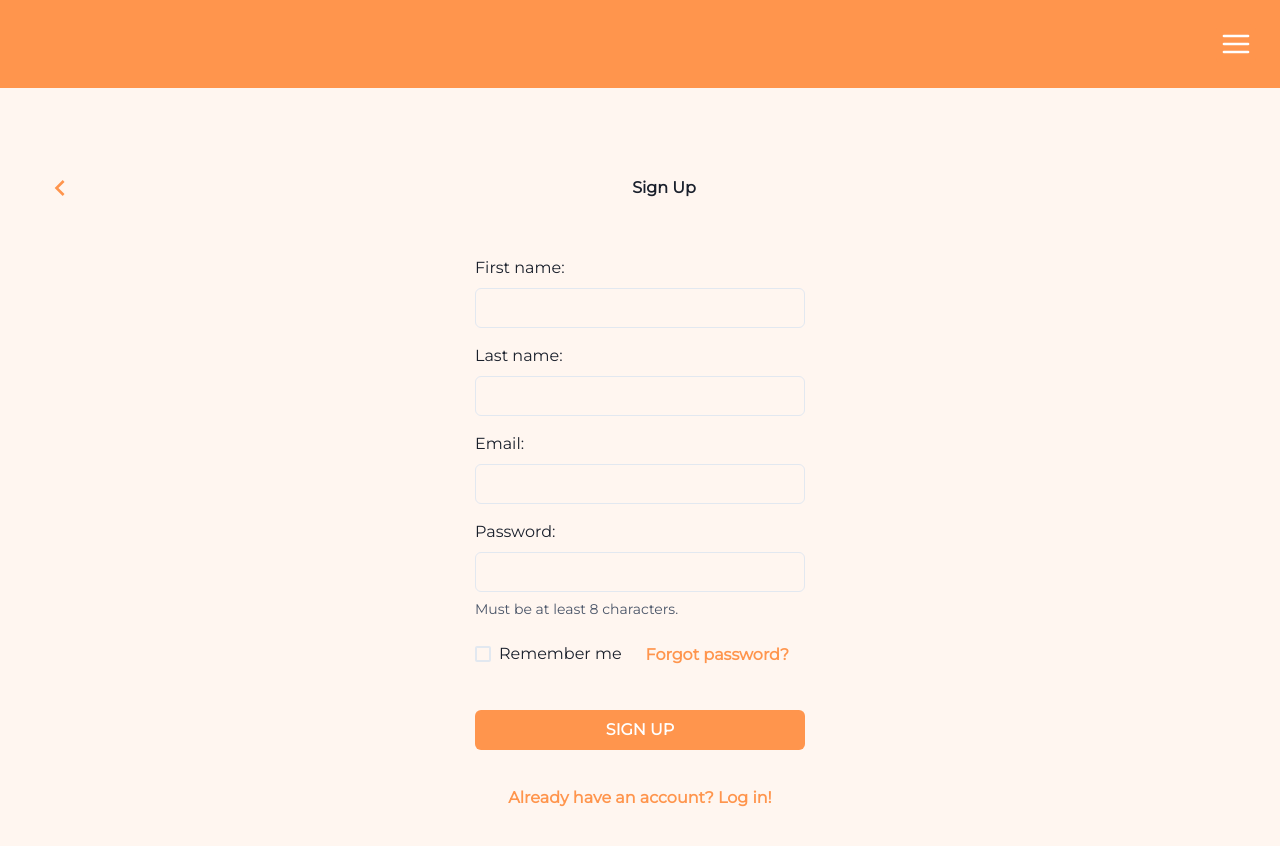
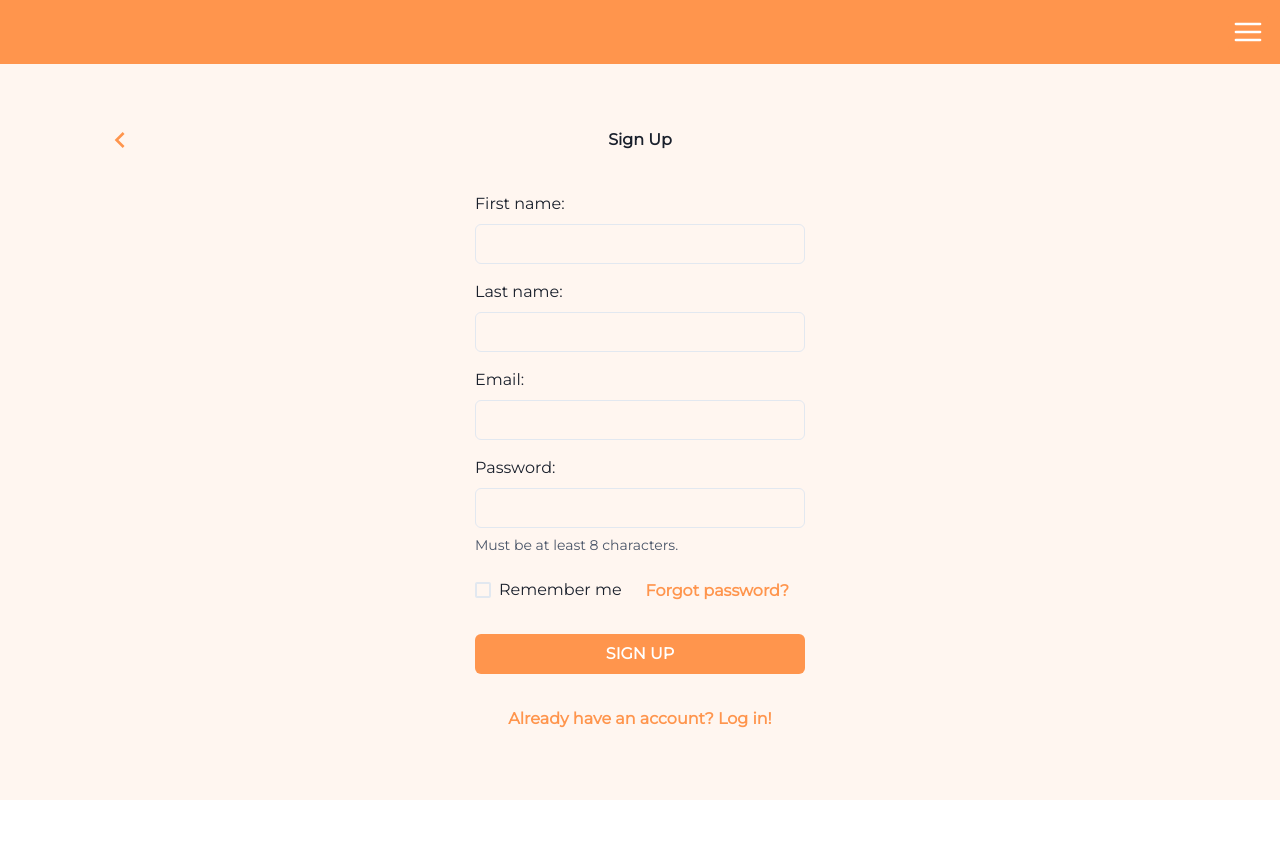
Before and after one commit to adasha-enterprises/geek-collectors-network, a React app in the folder apps/frontend/: page /register in a window 1280 px wide. Shown: the top 846 px of the page. After the commit the page ends 800 px from the top, so only its background shows below. Built offline with nearby package versions, Linux system fonts and the light colour scheme.

Commit message:
75: touch up on landing page (#95)
* feat(frontend): fix layout

* refactor(frontend): remove unnecessary imports

* feat(frontend): apply background to landing page

```diff
--- a/apps/frontend/src/components/Header.tsx
+++ b/apps/frontend/src/components/Header.tsx
@@ -4,7 +4,7 @@ import { HamburgerIcon } from '@chakra-ui/icons';
 
 function Header() {
   return (
-    <Box as="header" bg="brand.500" p={6} zIndex="sticky" top={0}>
+    <Box as="header" bg="brand.500" p={3} zIndex="sticky" top={0}>
       <Flex justify="end" align="center">
         <IconButton
           colorScheme="brand"
--- a/apps/frontend/src/components/NavigationButton.tsx
+++ b/apps/frontend/src/components/NavigationButton.tsx
@@ -5,15 +5,17 @@ import { useNavigate } from 'react-router-dom';
 interface NavigationButtonProps {
     label: string;
     to: string;
+    variant?: string;
 }
 
-function NavigationButton({ to, label }: NavigationButtonProps) {
+function NavigationButton({ to, label, variant }: NavigationButtonProps) {
   const navigate = useNavigate();
 
   return (
     <Button
       colorScheme="brand"
-      w={'90%'}
+      w={{ 'base': '90%', 'md': '50%', 'lg': '30%' }}
+      variant={variant || 'solid'}
       onClick={ () => navigate(to) }
     >
       {label}
--- a/apps/frontend/src/components/PageLink.tsx
+++ b/apps/frontend/src/components/PageLink.tsx
@@ -1,18 +1,24 @@
 import React from 'react';
-import { HStack, Link as ChakraLink, BoxProps } from '@chakra-ui/react';
-import { Link as ReactRouterLink } from 'react-router-dom';
+import { HStack, Button } from '@chakra-ui/react';
+import { Link } from 'react-router-dom';
 
-interface PageLinkProps extends BoxProps {
+type PageLinkProps = {
     text: string;
     to: string;
   }
 
-function PageLink({ text, to, ...rest } : PageLinkProps) {
+function PageLink({ text, to } : PageLinkProps) {
   return (
-    <HStack w={'100%'} justify={'center'} color={'brand.500'} {...rest}>
-      <ChakraLink as={ReactRouterLink} to={to}>
-        <b>{text}</b>
-      </ChakraLink>
+    <HStack w={'100%'} justify={'center'} color={'brand.500'} >
+      <Link to={to} >
+        <Button
+          size={['sm', 'md']}
+          colorScheme="brand"
+          variant="link"
+        >
+          {text}
+        </Button>
+      </Link>
     </HStack>
   );
 }
--- a/apps/frontend/src/components/PageTitle.tsx
+++ b/apps/frontend/src/components/PageTitle.tsx
@@ -1,6 +1,6 @@
 import React from 'react';
 import { Link } from 'react-router-dom';
-import { HStack, Heading, IconButton } from '@chakra-ui/react';
+import { SimpleGrid, Heading, IconButton } from '@chakra-ui/react';
 import { ChevronLeftIcon } from '@chakra-ui/icons';
 
 type PageTitleProps = {
@@ -9,7 +9,7 @@ type PageTitleProps = {
 
 function PageTitle({ title }: PageTitleProps) {
   return (
-    <HStack w={'100%'} mb={10}>
+    <SimpleGrid columns={3} width={'90%'} mb={6}>
       <Link to="..">
         <IconButton
           colorScheme="transparent"
@@ -17,10 +17,10 @@ function PageTitle({ title }: PageTitleProps) {
           icon={<ChevronLeftIcon w={8} h={8} color="brand.500" />}
         />
       </Link>
-      <Heading size={'sm'} m={'auto'}>
+      <Heading size={'sm'} alignSelf={'center'} justifySelf={'center'}>
         {title}
       </Heading>
-    </HStack>
+    </SimpleGrid>
   );
 }
 
--- a/apps/frontend/src/components/RegistrationForm.tsx
+++ b/apps/frontend/src/components/RegistrationForm.tsx
@@ -114,13 +114,12 @@ function RegistrationForm() {
           w={'100%'}
           colorScheme="brand"
           variant="solid"
-          mt={8}
-          m={5}
+          m={2}
           disabled={formik.isSubmitting}
         >
           SIGN UP
         </Button>
-        <PageLink text={'Already have an account? Log in!'} to={'/login'} paddingBottom={20} />
+        <PageLink text={'Already have an account? Log in!'} to={'/login'} />
       </VStack>
     </form>
   );
--- a/apps/frontend/src/pages/LandingPage.tsx
+++ b/apps/frontend/src/pages/LandingPage.tsx
@@ -1,5 +1,4 @@
 import React from 'react';
-import { Link } from 'react-router-dom';
 import { Image, VStack } from '@chakra-ui/react';
 import NavigationButton from '../components/NavigationButton';
 
@@ -7,7 +6,7 @@ function LandingPage() {
   return (
     <VStack
       spacing={4}
-      bg="background"
+      bg="brand.50"
       w={'100vw'}
       h={'100vh'}
       justify={'center'}
@@ -17,7 +16,7 @@ function LandingPage() {
         alt="gcn_logo"
       /> */}
       <NavigationButton label="LOGIN" to="/login" />
-      <NavigationButton label="SIGN UP" to="/register" />
+      <NavigationButton label="SIGN UP" to="/register" variant={'outline'} />
     </VStack>
   );
 }
--- a/apps/frontend/src/pages/LoginPage.tsx
+++ b/apps/frontend/src/pages/LoginPage.tsx
@@ -20,7 +20,7 @@ function LoginPage({ formComponent }: LoginPageProps) {
       >
         <PageTitle title={'Login'} />
         {formComponent}
-        <PageLink text={"Don't have an account? Sign up!"} to={'/register'} p={4} />
+        <PageLink text={"Don't have an account? Sign up!"} to={'/register'} />
       </VStack>
     </PageLayout>
   );
--- a/apps/frontend/src/pages/Registration.tsx
+++ b/apps/frontend/src/pages/Registration.tsx
@@ -11,7 +11,7 @@ function Registration() {
       <VStack
         bg={'background'}
         px={10}
-        pt={20}
+        pt={14}
       >
         <PageTitle title={'Sign Up'} />
         <RegistrationForm />
```
